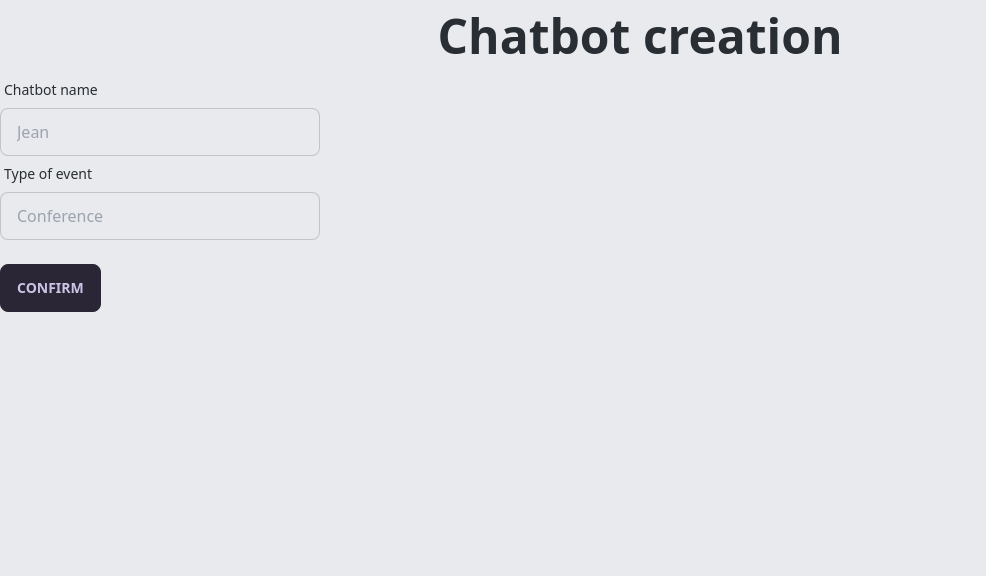
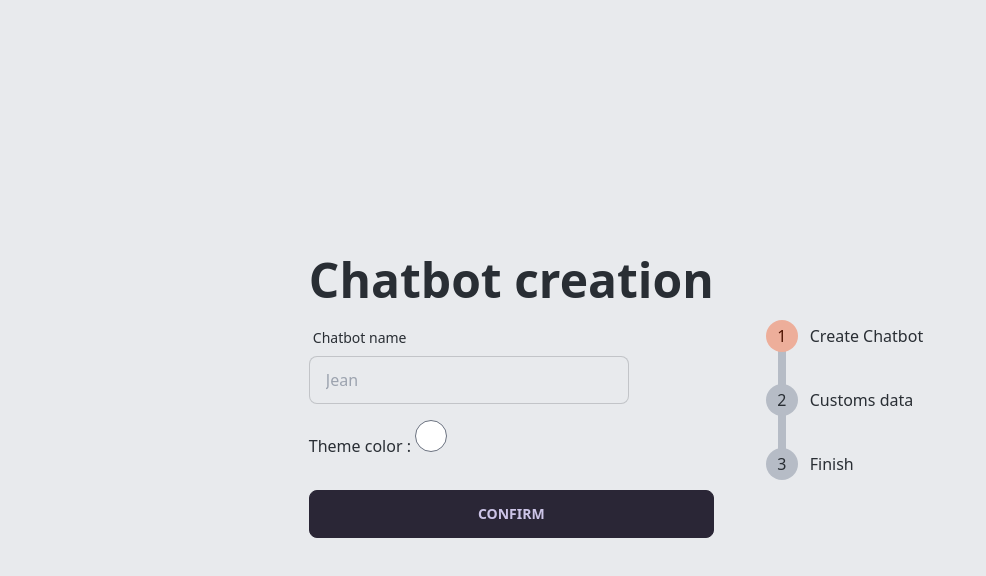
Before and after one commit to Ibentau/front-admin, a SvelteKit app: page /creationChatbot in a window 1280 px wide. Shown: the top 576 px of the page, without its empty margins (0-986 px from the left). Built offline with nearby package versions, Linux system fonts and the light colour scheme.

Commit message:
creationBot page finish

```diff
--- a/src/routes/creationChatbot/+page.svelte
+++ b/src/routes/creationChatbot/+page.svelte
@@ -1,11 +1,14 @@
 <script>
+  import Step from "./step.svelte";
   let name = "";
-  let event = "";
+  let color = "#FFFFFF";
 </script>
 
-<h1>Chatbot creation</h1>
+<div class="flex flex-wrap h-screen justify-center content-center ">
+  <div class="flex flex-col ">
+    <div class="text-5xl font-bold">Chatbot creation</div>
 
-<div class="form-control w-full max-w-xs">
+    <div class="form-control w-full max-w-xs mt-4">
       <label for="input" class="label">
         <span class="label-text">Chatbot name</span>
       </label>
@@ -15,24 +18,19 @@
         bind:value={name}
       />
     </div>
-
-<div class="form-control w-full max-w-xs">
-  <label for="input" class="label">
-    <span class="label-text">Type of event </span>
+    <div class="mt-4">
+      <label>
+        Theme color :
+        <input type="color" bind:value={color} class="hidden rounded-full" />
+        <span
+          class="rounded-full w-8 h-8 border-gray-500 border inline-block"
+          style="background-color: {color};"
+        />
       </label>
-  <input
-    placeholder="Conference	"
-    class="input input-bordered w-full max-w-xs"
-    bind:value={event}
-  />
     </div>
-<br />
-<button class="btn">Confirm</button>
-
-<style>
-  h1 {
-    text-align: center;
-    font-size: 48px;
-    font-weight: bold;
-  }
-</style>
+    <button class="btn mt-8">Confirm</button>
+  </div>
+  <div class="m-12">
+    <Step />
+  </div>
+</div>
--- /dev/null
+++ b/src/routes/creationChatbot/step.svelte
@@ -0,0 +1,5 @@
+<ul class="steps steps-vertical">
+  <li class="step step-primary">Create Chatbot</li>
+  <li class="step">Customs data</li>
+  <li class="step">Finish</li>
+</ul>
```
Lines whose indentation alone changed are shown as unchanged.
